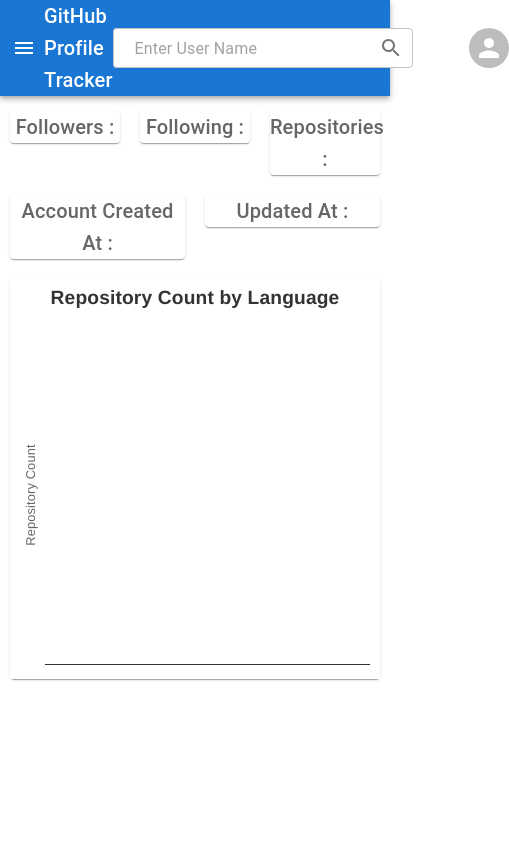
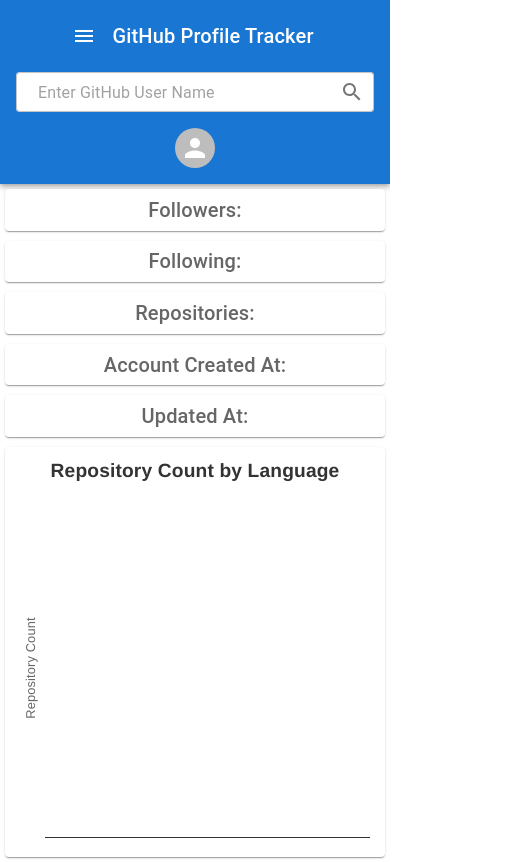
Before and after one commit to KarunakarThurlu/GitHubProfileTracker, a React (Vite) app: page / in a window 390 px wide. Shown: the whole page, 509 px wide, since content can reach past the window. Built offline with nearby package versions, Linux system fonts and the light colour scheme.

Commit message:
KarunakarThurlu | Updating BasreUrl, Responsive design

```diff
--- a/src/App.jsx
+++ b/src/App.jsx
@@ -18,10 +18,10 @@
         <Routes>
           <Route path="/" element={<Dashboard />} />
           <Route path="/GitHubProfileTracker/" element={<Dashboard />} />
-          <Route path="/repositories" element={<Repositories />} />
-          <Route path="/following" element={<Following />} />
-          <Route path="/followers" element={<Followers />} />
-          <Route path="/profile" element={<Profile />} />
+          <Route path="/GitHubProfileTracker/repositories" element={<Repositories />} />
+          <Route path="/GitHubProfileTracker/following" element={<Following />} />
+          <Route path="/GitHubProfileTracker/followers" element={<Followers />} />
+          <Route path="/GitHubProfileTracker/profile" element={<Profile />} />
         </Routes>
       </UserState>
     </Router>
--- a/src/components/AppHeader.jsx
+++ b/src/components/AppHeader.jsx
@@ -9,11 +9,11 @@
 import InputAdornment from '@mui/material/InputAdornment';
 import Drawer from '@mui/material/Drawer';
 import SideMenu from './SideMenu';
-import { Box, TextField, Avatar } from '@mui/material';
+import { Box, TextField, Avatar, Grid } from '@mui/material';
 import UserContext from '../context/UserContext';
 import UserProfile from './UserProfile';
+import Notifier from '../utils/Notifier';
 import SearchField from './SearchField';
-import Notifier from '../utils/Notifier';
 
 const AppHeader = () => {
 
@@ -76,8 +76,17 @@
       <Notifier open={state.showWarning} onClose={handleNotifierClose} message={state.warningMessage} severity={state.messageSeverity} />
       <UserProfile open={state.showUserProfile} onClose={closeUserProfile} />
       <AppBar position="static" color='primary'>
-        <Toolbar sx={{ display: 'flex', justifyContent: 'space-between', alignItems: 'center' }}>
-          <Box sx={{ display: 'flex', alignItems: 'center' }}>
+        <Toolbar>
+          <Grid container spacing={2} alignItems="center">
+            <Grid item xs={12} sm={6} md={6} lg={6} xl={6}>
+              <Box
+                sx={{
+                  display: 'flex',
+                  alignItems: 'center',
+                  marginTop: { xs: 2, sm: 0 },
+                  justifyContent: { xs: 'center', sm: 'flex-start' }, // Center on mobile, left-align on larger screens
+                }}
+              >
                 <IconButton
                   edge="start"
                   color="inherit"
@@ -86,23 +95,23 @@
                 >
                   <MenuIcon />
                 </IconButton>
-            <Typography variant="h6" >
+                <Typography variant="h6" sx={{ marginLeft: { xs: 1, sm: 1 } }}>
                   GitHub Profile Tracker
                 </Typography>
               </Box>
-          <Box sx={{ display: 'flex', alignItems: 'center' }}>
+            </Grid>
+            <Grid item xs={12} sm={6} md={6} lg={6} xl={6} display="flex" justifyContent={{ xs: 'center', sm: 'flex-end' }} flexDirection={{ xs: 'column', sm: 'row' }} alignItems="center">
               <TextField
                 size='small'
                 id="outlined-uncontrolled"
                 value={state.gitHubUserName}
-              placeholder={state.chipValue === '' &&
-                'Enter User Name'}
+                placeholder={state.chipValue === '' ? 'Enter GitHub User Name':''}
                 onChange={handleChange}
-              sx={{ marginRight: 5, bgcolor: 'white', borderRadius: 1, width: 300, border: '20px' }}
+                sx={{ marginBottom: { xs: 1, sm: 0 }, bgcolor: 'white', borderRadius: 1, width: { xs: '100%', sm: 300 } }}
                 InputProps={{
                   startAdornment: (
                     <InputAdornment position="end">
-                    {state.searchApplied === true && <SearchField username={state.chipValue} clearSearch={clearSearch} avatarUrl={globalState.userObject?.avatar_url} />}
+                      {state.searchApplied && <SearchField username={state.chipValue} clearSearch={clearSearch} avatarUrl={globalState.userObject?.avatar_url} />}
                     </InputAdornment>
                   ),
                   endAdornment: (
@@ -120,14 +129,14 @@
                   ),
                 }}
               />
-
               <Avatar
                 alt="Profile Image"
                 src={globalState.userObject?.avatar_url}
-              sx={{ width: 40, height: 40, marginLeft: 2, cursor: 'pointer' }}
+                sx={{ width: 40, height: 40, marginLeft: { xs: 0, sm: 2 }, marginBottom: { xs: 2, sm: 0 }, marginTop: { xs: 1, sm: 0 }, cursor: 'pointer' }}
                 onClick={showUserProfile}
               />
-          </Box>
+            </Grid>
+          </Grid>
         </Toolbar>
       </AppBar>
       <Drawer anchor="left" open={state.drawerOpen} onClose={toggleDrawer(false)}>
--- a/src/components/SearchField.jsx
+++ b/src/components/SearchField.jsx
@@ -9,7 +9,7 @@
       };
     return (
         <Stack spacing={1} sx={{ alignItems: 'center' }}>
-            <Stack direction="row" spacing={1}>
+            <Stack direction="row" sx={{padding:'3px 4px',backgroundColor:'white',borderRadius:'3px'}} >
                 <Chip
                     label={username}
                     avatar={<Avatar alt="Natacha" src={avatarUrl} />}
--- a/src/components/SideMenu.jsx
+++ b/src/components/SideMenu.jsx
@@ -20,7 +20,7 @@
  return(
     <div onClick={onClose} >
       <List>
-        <ListItem component={Link} to='/profile'>
+        <ListItem component={Link} to='/GitHubProfileTracker/profile'>
           <ListItemIcon>
           <Avatar
               alt="Profile Image"
@@ -31,25 +31,25 @@
           </ListItemIcon>
           <ListItemText primary="Profile" />
         </ListItem>
-        <ListItem component={Link} to='/'>
+        <ListItem component={Link} to='/GitHubProfileTracker'>
           <ListItemIcon>
             <DashboardRoundedIcon />
           </ListItemIcon>
           <ListItemText primary="Dashboard" />
         </ListItem>
-        <ListItem component={Link} to='/repositories'>
+        <ListItem component={Link} to='/GitHubProfileTracker/repositories'>
           <ListItemIcon>
             <CollectionsBookmarkRoundedIcon />
           </ListItemIcon>
           <ListItemText primary="Repos" />
         </ListItem>
-        <ListItem component={Link} to='/followers'>
+        <ListItem component={Link} to='/GitHubProfileTracker/followers'>
           <ListItemIcon>
             <SupervisorAccountRoundedIcon />
           </ListItemIcon>
           <ListItemText primary="Followers" />
         </ListItem>
-        <ListItem component={Link} to='/following'>
+        <ListItem component={Link} to='/GitHubProfileTracker/following'>
           <ListItemIcon>
             <SwitchAccountRoundedIcon />
           </ListItemIcon>
--- a/src/pages/Dashboard.jsx
+++ b/src/pages/Dashboard.jsx
@@ -1,4 +1,4 @@
-import  React, { useContext } from 'react';
+import React, { useContext } from 'react';
 import { styled } from '@mui/material/styles';
 import Box from '@mui/material/Box';
 import Paper from '@mui/material/Paper';
@@ -12,36 +12,51 @@
   backgroundColor: theme.palette.mode === 'dark' ? '#1A2027' : '#fff',
   ...theme.typography.body2,
   textAlign: 'center',
-  margin:'10px',
+  margin: '5px',
   color: theme.palette.text.secondary,
+  padding: theme.spacing(0.6),
+  boxShadow:3
 }));
 
 export default function Dashboard() {
-
-  const {globalState} = useContext(UserContext)
-  const accountCreatedAt = globalState.userObject.created_at?dayjs(globalState.userObject?.created_at).format('DD MMMM YYYY HH:mm:ss'):'';
-  const accountUpdatedAt = globalState.userObject.created_at?dayjs(globalState.userObject?.updated_at).format('DD MMMM YYYY HH:mm:ss'):'';
+  const { globalState } = useContext(UserContext);
+  const accountCreatedAt = globalState.userObject.created_at ? dayjs(globalState.userObject?.created_at).format('DD MMMM YYYY HH:mm:ss') : '';
+  const accountUpdatedAt = globalState.userObject.created_at ? dayjs(globalState.userObject?.updated_at).format('DD MMMM YYYY HH:mm:ss') : '';
 
   return (
-    <Box sx={{marginTop:'0.5ch' }}>
+    <Box>
       <Grid container >
-        <Grid item xs={4} >
-          <Item> <Typography variant='h6'>Followers : {globalState.userObject?.followers}</Typography> </Item>
+        <Grid item xs={12} sm={4}>
+          <Item>
+            <Typography variant="h6">Followers: {globalState.userObject?.followers}</Typography>
+          </Item>
         </Grid>
-        <Grid item xs={4}>
-          <Item> <Typography variant='h6'>Following : {globalState.userObject?.following}</Typography></Item>
+        <Grid item xs={12} sm={4}>
+          <Item>
+            <Typography variant="h6">Following: {globalState.userObject?.following}</Typography>
+          </Item>
         </Grid>
-        <Grid item xs={4}>
-          <Item> <Typography variant='h6'>Repositories : {globalState.userObject?.public_repos}</Typography></Item>
+        <Grid item xs={12} sm={4}>
+          <Item>
+            <Typography variant="h6">Repositories: {globalState.userObject?.public_repos}</Typography>
+          </Item>
         </Grid>
-        <Grid item xs={6} >
-          <Item> <Typography variant='h6'>Account Created At :  {accountCreatedAt}</Typography> </Item>
+
+        <Grid item xs={12} sm={6}>
+          <Item>
+            <Typography variant="h6">Account Created At: {accountCreatedAt}</Typography>
+          </Item>
         </Grid>
-        <Grid item xs={6} >
-          <Item> <Typography variant='h6'>Updated At :  {accountUpdatedAt}</Typography> </Item>
+        <Grid item xs={12} sm={6}>
+          <Item>
+            <Typography variant="h6">Updated At: {accountUpdatedAt}</Typography>
+          </Item>
         </Grid>
+
         <Grid item xs={12}>
-          <Item><ChartUtil  chartData={globalState.columnChartData}/> </Item>
+          <Item>
+            <ChartUtil chartData={globalState.columnChartData} />
+          </Item>
         </Grid>
       </Grid>
     </Box>
--- a/vite.config.js
+++ b/vite.config.js
@@ -2,7 +2,7 @@
 import react from '@vitejs/plugin-react-swc'
 
 export default defineConfig({
-  base: '/GitHubProfileTracker/',
+  base: '/GitHubProfileTracker',
   plugins: [react()],
   server:{
     port:2024
```
Also changed, not shown: src/components/UserCard.jsx (+14 -6 lines), src/context/UserState.jsx (+14 -9 lines). Lines whose indentation alone changed are shown as unchanged.
